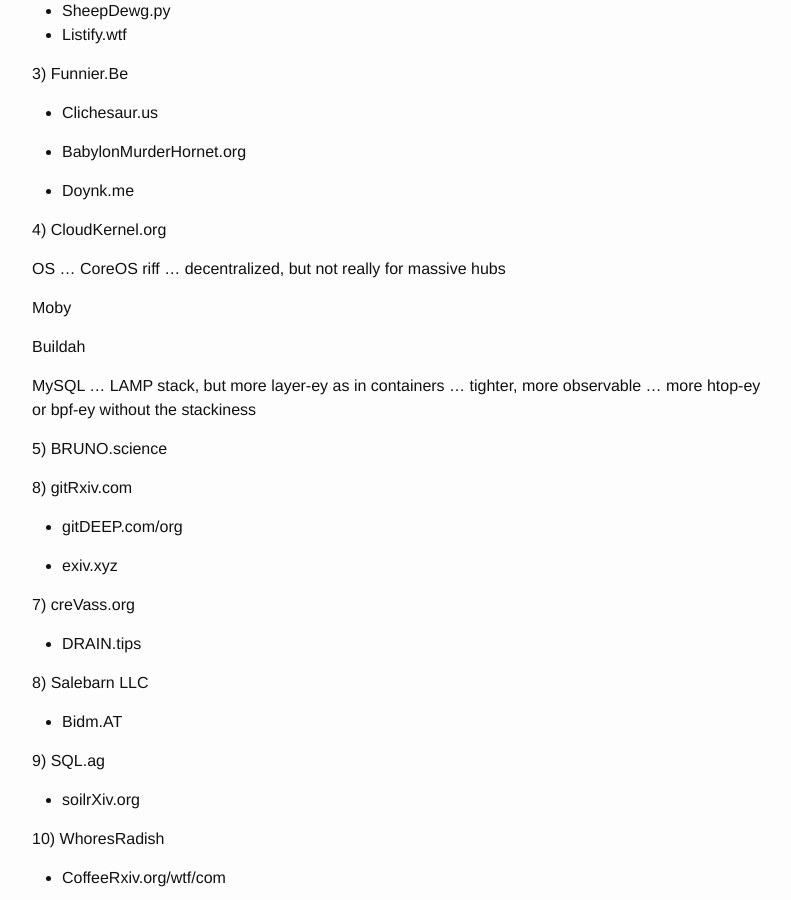
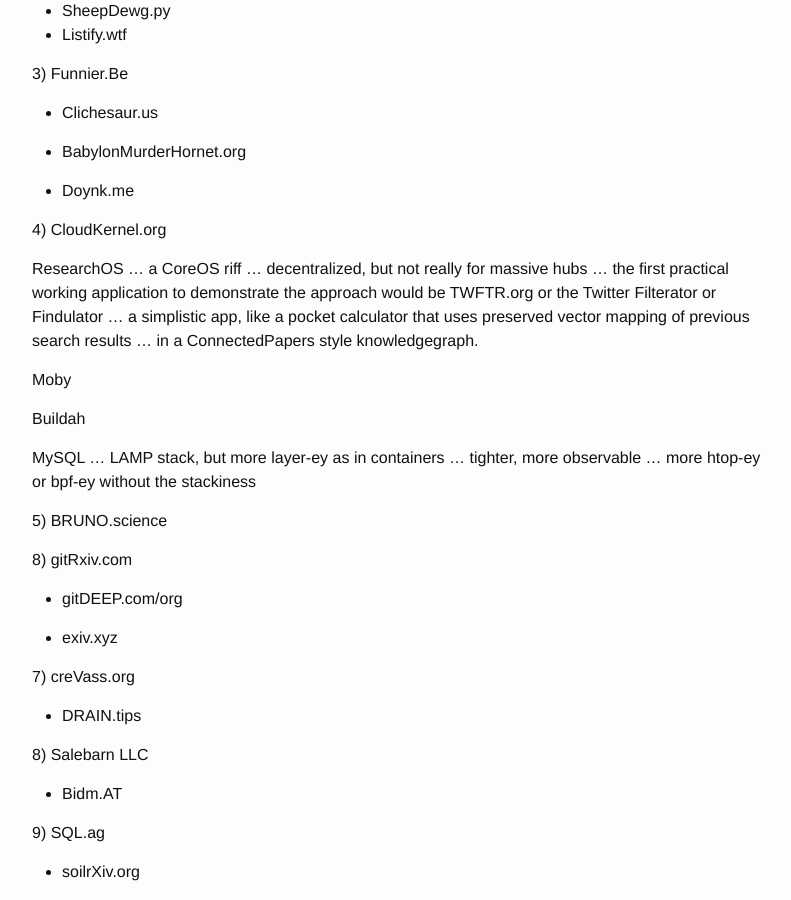
Before and after one commit to RockRapids/SHOP, a Jekyll site: the page built from Ventures.md, in a window 1280 px wide and 900 px high, scrolled down 735 px. Shown: the whole window, without its empty margins (238-1029 px from the left). Built offline with Jekyll 4.4.1, drawn with Linux system fonts in a browser that asks for light colours.

Commit message:
Update Ventures.md

```diff
--- a/Ventures.md
+++ b/Ventures.md
@@ -41,7 +41,7 @@ FIRST of all, we focus on bettering our time mgmt approach ... before we chop do
 
 4) CloudKernel.org
 
-OS ... CoreOS riff ... decentralized, but not really for massive hubs
+ResearchOS ... a CoreOS riff ... decentralized, but not really for massive hubs ... the first practical working application to demonstrate the approach would be TWFTR.org or the Twitter Filterator or Findulator ... a simplistic app, like a pocket calculator that uses preserved vector mapping of previous search results ... in a ConnectedPapers style knowledgegraph.
 
 Moby
 
```
